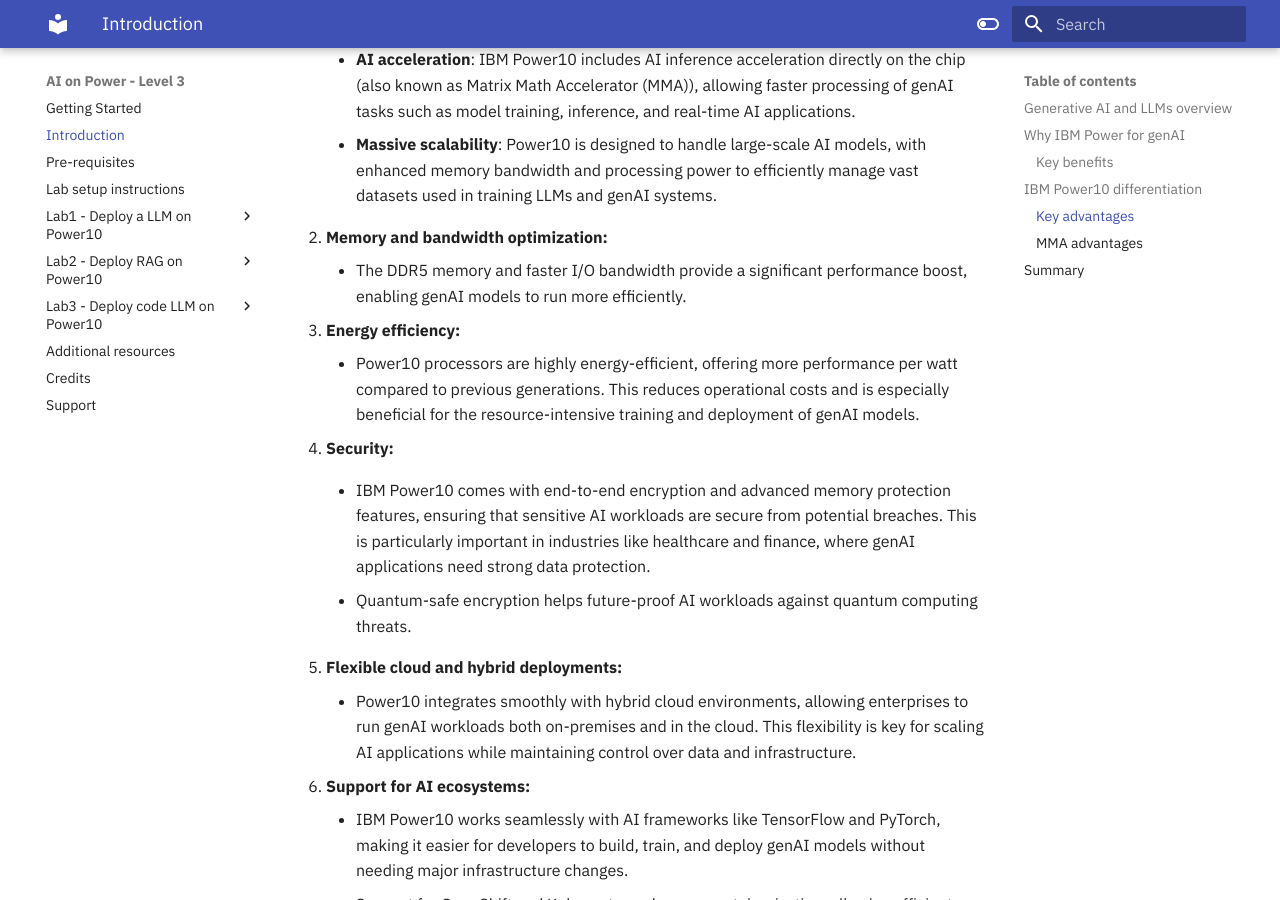
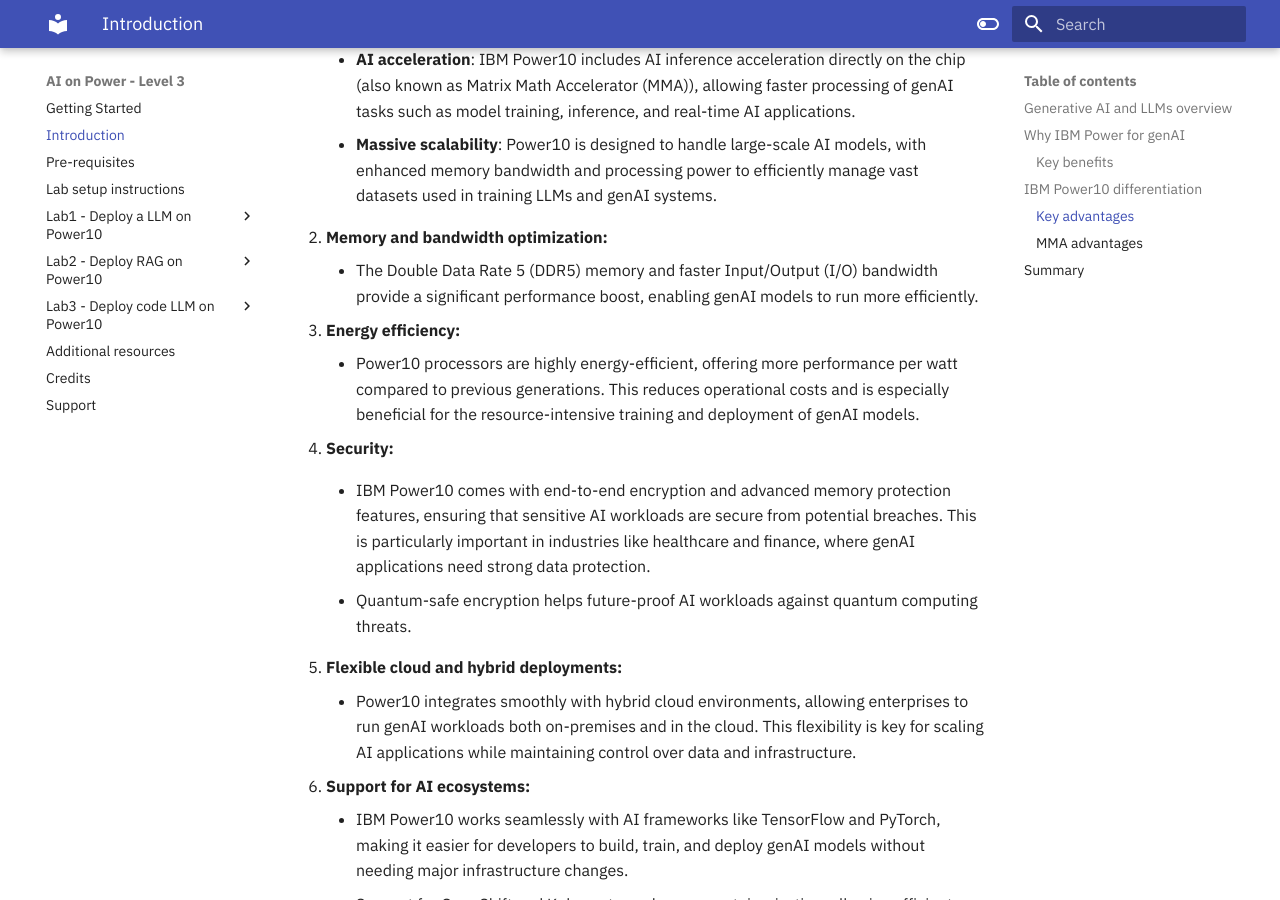
Before and after one commit to IBM/AI-on-Power-Level3, an MkDocs documentation site: the page built from docs/index.md, in a window 1280 px wide and 900 px high, scrolled down 1937 px. Built offline with MkDocs 1.6.1 and Material for MkDocs 9.7.7, drawn with Linux system fonts in a browser that asks for light colours.

Commit message:
fix DDR5 and I/O

```diff
--- a/docs/index.md
+++ b/docs/index.md
@@ -56,7 +56,7 @@
 
 2. **Memory and bandwidth optimization:**
 
-    * The DDR5 memory and faster I/O bandwidth provide a significant performance boost, enabling genAI models to run more efficiently.
+    * The Double Data Rate 5 (DDR5) memory and faster Input/Output (I/O) bandwidth provide a significant performance boost, enabling genAI models to run more efficiently.
 
 3. **Energy efficiency:**
 
```
